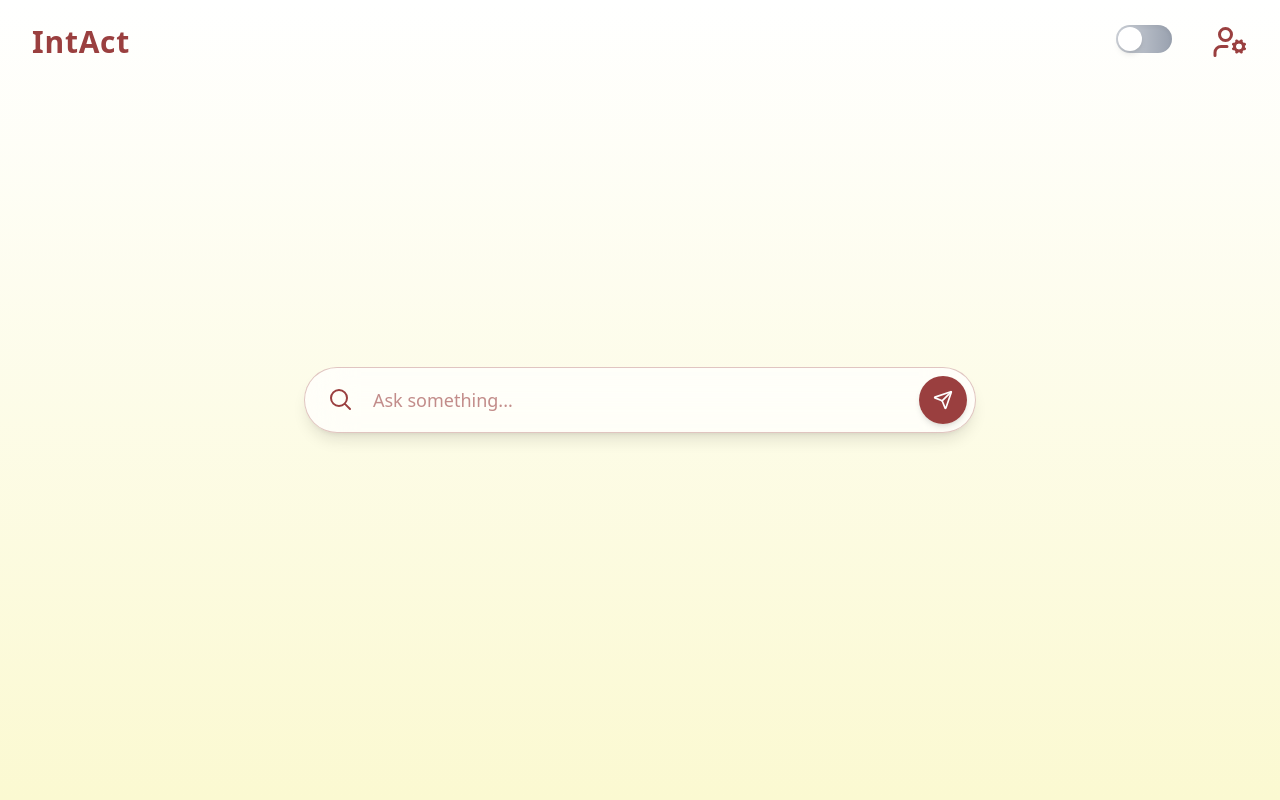
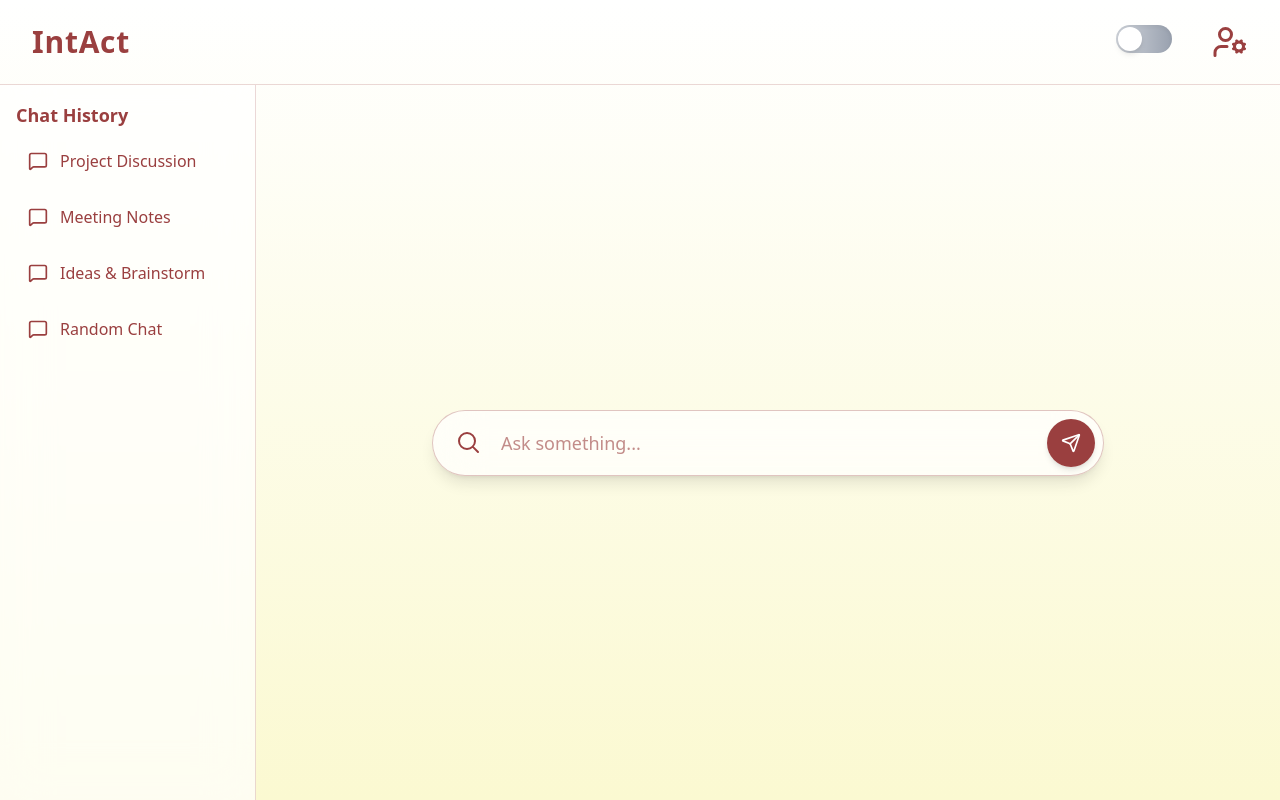
Before and after one commit to Sahanashre-V/Int-Act, a React (Vite) app in the folder frontend/: page /chat in a window 1280 px wide. Built offline with nearby package versions, Linux system fonts and the light colour scheme.

Commit message:
chat history section

```diff
--- a/frontend/src/App.jsx
+++ b/frontend/src/App.jsx
@@ -4,7 +4,6 @@ import Home from './components/Home';
 import Login from './components/Login';
 import Signup from './components/Signup';
 import About from './components/About';
-import chat from './components/Chat';
 import Chat from './components/Chat';
 
 function App() {
--- a/frontend/src/components/Chat.jsx
+++ b/frontend/src/components/Chat.jsx
@@ -1,6 +1,6 @@
 import React, { useState } from "react";
 import { motion } from "framer-motion";
-import { Send, UserCog } from "lucide-react";
+import { Send, UserCog, MessageSquare } from "lucide-react";
 
 const Chat = () => {
   const [searchText, setSearchText] = useState("");
@@ -12,10 +12,18 @@ const Chat = () => {
     }
   };
 
+  // Dummy chat history data
+  const chatHistory = [
+    { id: 1, title: "Project Discussion" },
+    { id: 2, title: "Meeting Notes" },
+    { id: 3, title: "Ideas & Brainstorm" },
+    { id: 4, title: "Random Chat" },
+  ];
+
   return (
     <div className="min-h-screen flex flex-col bg-gradient-to-b from-[#FFFFFF] to-[#FBF9D1] relative">
       {/* Navbar */}
-      <div className="w-full flex items-center justify-between px-8 py-6">
+      <div className="w-full flex items-center justify-between px-8 py-6 border-b border-[#9A3F3F]/20">
         <h1 className="text-3xl font-extrabold text-[#9A3F3F] tracking-wide">
           IntAct
         </h1>
@@ -39,31 +47,49 @@ const Chat = () => {
         </div>
       </div>
 
-      {/* Center or Bottom Search Bar */}
-      <div className="flex flex-1 items-center justify-center px-4">
+      {/* Main Layout: Sidebar + Chat Input */}
+      <div className="flex flex-1">
+        {/* Sidebar Chat History */}
+        <div className="w-64 bg-white/70 backdrop-blur-xl border-r border-[#9A3F3F]/20 p-4 space-y-4">
+          <h2 className="text-lg font-semibold text-[#9A3F3F] mb-2">Chat History</h2>
+          <div className="space-y-2">
+            {chatHistory.map((chat) => (
+              <button
+                key={chat.id}
+                className="w-full flex items-center gap-3 p-3 rounded-xl text-left text-[#9A3F3F] hover:bg-[#9A3F3F]/10 transition"
+              >
+                <MessageSquare size={20} className="text-[#9A3F3F]" />
+                <span className="truncate">{chat.title}</span>
+              </button>
+            ))}
+          </div>
+        </div>
+
+        {/* Chat Input Area */}
+        <div className="flex-1 flex items-center justify-center px-4 relative">
           <motion.div
             className="w-full flex items-center justify-center px-4"
             initial={{
-            top: '50%',
-            left: '50%',
-            transform: 'translate(-50%, -50%)',
-            position: 'absolute'
+              top: "50%",
+              left: "50%",
+              transform: "translate(-50%, -50%)",
+              position: "absolute",
             }}
             animate={
               isSubmitted
                 ? {
-                  top: 'unset',
+                    top: "unset",
                     bottom: 40,
-                  left: '50%',
-                  transform: 'translateX(-50%)',
-                  position: 'absolute'
+                    left: "50%",
+                    transform: "translateX(-50%)",
+                    position: "absolute",
                   }
                 : {
-                  top: '50%',
-                  left: '50%',
-                  bottom: 'unset',
-                  transform: 'translate(-50%, -50%)',
-                  position: 'absolute'
+                    top: "50%",
+                    left: "50%",
+                    bottom: "unset",
+                    transform: "translate(-50%, -50%)",
+                    position: "absolute",
                   }
             }
             transition={{ duration: 0.8 }}
@@ -105,6 +131,7 @@ const Chat = () => {
           </motion.div>
         </div>
       </div>
+    </div>
   );
 };
 
```
Lines whose indentation alone changed are shown as unchanged.
